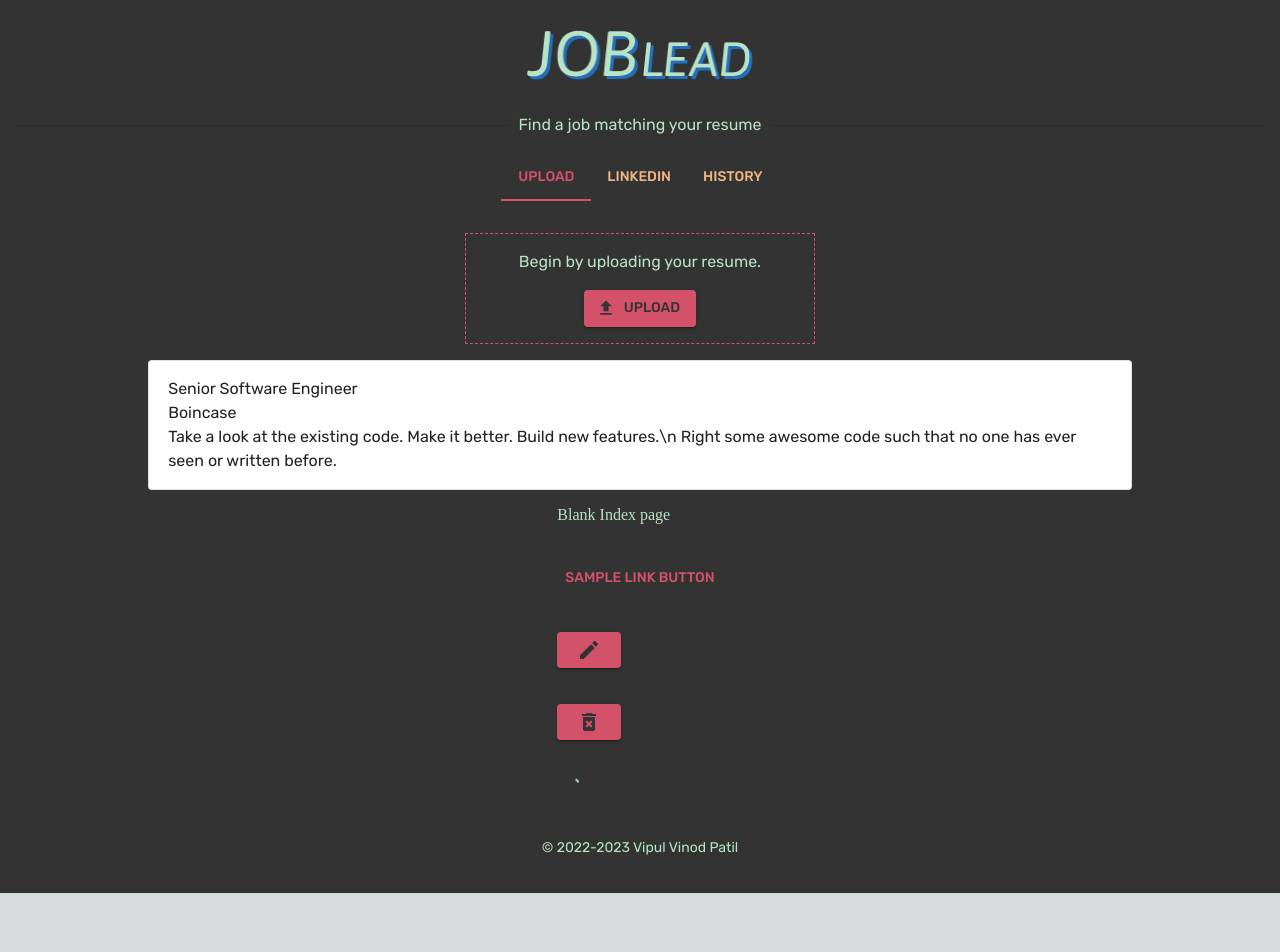
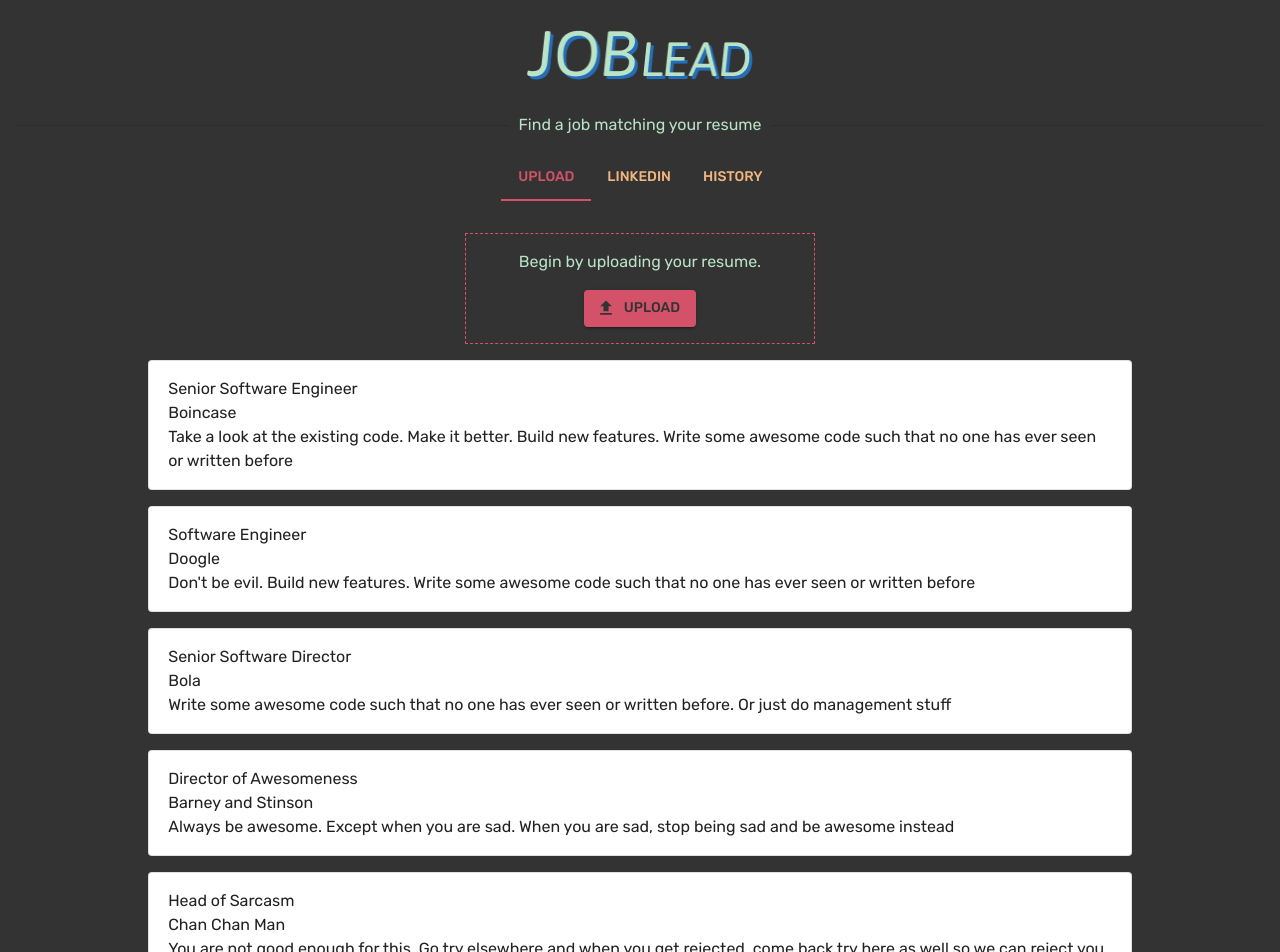
Before and after one commit to vipulvpatil/joblead, a Next.js app: page / in a window 1280 px wide. Shown: the top 952 px of the page. Before the commit the page ends 893 px from the top, so only its background shows below. Built offline with nearby package versions, Linux system fonts and the light colour scheme.

Commit message:
standardised display of job card

```diff
--- a/components/joblist.js
+++ b/components/joblist.js
@@ -3,16 +3,55 @@ import styles from "@/styles/Home.module.css"
 const {Grid} = require("@mui/material")
 
 const Joblist = () => {
+  const jobs = [
+    {
+      id: 1,
+      title: "Senior Software Engineer",
+      companyName: "Boincase",
+      description: "Take a look at the existing code. Make it better. Build new features.\n Write some awesome code such that no one has ever seen or written before"
+    },
+    {
+      id: 2,
+      title: "Software Engineer",
+      companyName: "Doogle",
+      description: "Don't be evil. Build new features.\n Write some awesome code such that no one has ever seen or written before"
+    },
+    {
+      id: 3,
+      title: "Senior Software Director",
+      companyName: "Bola",
+      description: "Write some awesome code such that no one has ever seen or written before. Or just do management stuff"
+    },
+    {
+      id: 4,
+      title: "Director of Awesomeness",
+      companyName: "Barney and Stinson",
+      description: "Always be awesome. Except when you are sad. When you are sad, stop being sad and be awesome instead"
+    },
+    {
+      id: 5,
+      title: "Head of Sarcasm",
+      companyName: "Chan Chan Man",
+      description: "You are not good enough for this. Go try elsewhere and when you get rejected, come back try here as well so we can reject you again. No seriously, you are not good enough for this job. Can I be anymore clear?"
+    },
+  ]
+
+  const jobsJsx = jobs.map((job) => {
+    return (
+      <Grid item mobile={12} key={job.id}>
+        <Jobcard
+          jobTitle={job.title}
+          companyName={job.companyName}
+          jobDescription={job.description}
+        />
+      </Grid>
+    )
+  })
+
   return(
     <div className={styles.joblist}>
       <Grid container spacing={2}>
-        <Grid item mobile={12}>
-          <Jobcard
-            jobTitle="Senior Software Engineer"
-            companyName="Boincase"
-            jobDescription="Take a look at the existing code. Make it better. Build new features.\n Right some awesome code such that no one has ever seen or written before."
-          />
-        </Grid>
+        {jobsJsx}
       </Grid>
     </div>
   )
```
